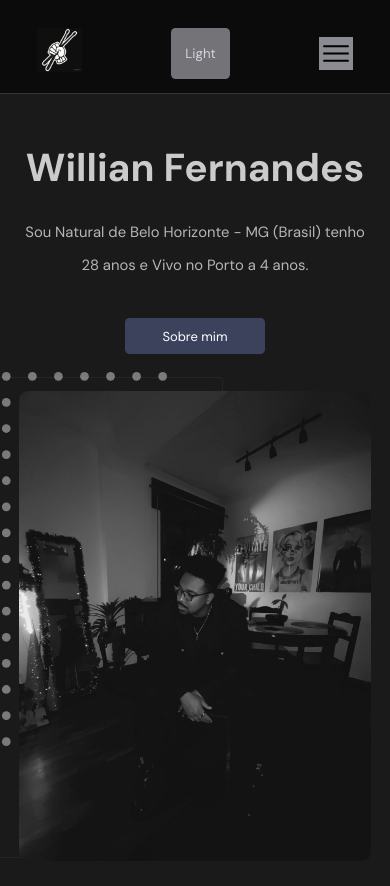
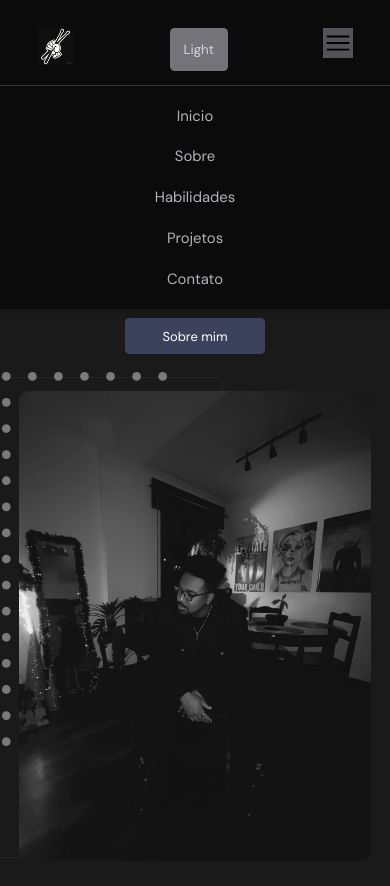
Before and after one commit to Willcrisfer/teste, a React (Vite) app: page / in a window 390 px wide. Both pictures are taken after a click on the picture 336 px from the left and 53 px from the top of the page. Shown: the top 886 px of the page. Built offline with nearby package versions, Linux system fonts and the light colour scheme.

Commit message:
responsit

```diff
--- a/src/components/header/Header.jsx
+++ b/src/components/header/Header.jsx
@@ -5,6 +5,7 @@ import scrollToTop from "../../components/scrollToTop/ScrollToTop";
 import menu from "../../assets/header/menu.svg";
 import logo from "../../assets/header/logo.png";
 import "./header.css";
+import SwitchBurguer from "../../context/MenuBurguer";
 
 const Header = () => {
     const { theme, setTheme } = useTheme();
@@ -15,7 +16,7 @@ const Header = () => {
         <nav className="header">
             <div className="header__content max-width mb-0">
                 <NavLink to="/">
-                    <img src={logo} onClick={scrollToTop} alt="Willian Fernandes" />
+                    <img src={logo} className="header__logo" onClick={scrollToTop} alt="Willian Fernandes" />
                 </NavLink>
 
                 <ul className="header__links">
@@ -26,7 +27,7 @@ const Header = () => {
                         <NavLink to="/About" onClick={scrollToTop} >Sobre</NavLink>
                     </li>
                     <li>
-                        <NavLink to="/Skills"onClick={scrollToTop}>Habilidade</NavLink>
+                        <NavLink to="/Skills"onClick={scrollToTop}>Habilidades</NavLink>
                     </li>
                     <li>
                         <NavLink to="/Projects"onClick={scrollToTop}>Projetos</NavLink>
@@ -34,6 +35,7 @@ const Header = () => {
                     <li>
                         <a href="#footer">Contato</a>
                     </li>
+
                 </ul>
 
                 <button
@@ -43,26 +45,8 @@ const Header = () => {
                     {known ? "Light" : "Dark"}
                 </button>
 
-                <div className="header__mobile">
-                    <img src={menu} alt="Menu" className="burguer" />
-                    <ul className="mobile__links">
-                        <li>
-                            <NavLink to="/" onClick={scrollToTop}>Inicio</NavLink>
-                        </li>
-                        <li>
-                            <NavLink to="/About"onClick={scrollToTop}>Sobre</NavLink>
-                        </li>
-                        <li>
-                            <NavLink to="/Skills"onClick={scrollToTop}>Habilidade</NavLink>
-                        </li>
-                        <li>
-                            <NavLink to="/Projects"onClick={scrollToTop}>Projetos</NavLink>
-                        </li>
-                        <li>
-                            <a href="#footer">Contato</a>
-                        </li>
-                    </ul>
-                </div>
+                <SwitchBurguer  />
+
             </div>
         </nav>
     );
--- a/src/components/header/header.css
+++ b/src/components/header/header.css
@@ -8,9 +8,9 @@
     color: var(--btn-nav-color);
     }
 
-.header img {
-    width: 4.8rem;
-    height: 4.8rem;
+.header .header__logo {
+    width: 4rem;
+    height: 4rem;
 }
 
 .header .header__content {
@@ -59,8 +59,16 @@
 .header.active {
     box-shadow: 0 0.2rem 0.5rem rgba(0,0,0,0.1);
 }
+.burguer {
+    width: 3.2rem;
+    height: 3.2rem;
+    background-color: var(--burguer-color);
+    cursor: pointer;
+}
 
 @media only screen and (max-width: 768px) {
+
+
     .header .header__content .header__links {
         display: none;
     }
@@ -70,8 +78,8 @@
     }
 
     .header .header__content .header__mobile img{
-        width: 3.6rem;
-        height: 3.6rem;
+        width: 3.2rem;
+        height: 3.2rem;
         cursor: pointer;
         background-color: var(--burguer-color);
 
@@ -90,15 +98,34 @@
        z-index: 1;
 
     }
+    .header__mobile.active .burguer {
+        width: 3.2rem;
+        height: 3.2rem;
+        background-color: var(--burguer-color);
+        border-radius: 0.6rem;
 
-    .header .header__content .header__mobile.active .mobile__links li{
-       margin-right: 0;
+
+    }
+    .mobile__links{
+        display: flex;
+        flex-direction: column;
+        width: 100%;
+        position: absolute;
+        top: 100%;
+        left: 0;
+        background-color: var(--nav-background);
+        padding: 1rem 0;
+        box-shadow: 0.0.4rem 0.5rem rgba(0,0,0,0.1);
+
      }
 
-     .header .header__content .header__mobile.active .mobile__links li {
+     .mobile__links li {
+        margin-right: 0;
         padding: 1rem;
         display: block;
         text-align: center;
       }
 
+
+
 }
--- /dev/null
+++ b/src/context/MenuBurguer.jsx
@@ -0,0 +1,55 @@
+import React, { useState, useEffect } from 'react';
+import burguerimg from '../assets/header/menu.svg';
+import scrollToTop from '../components/scrollToTop/ScrollToTop';
+import { NavLink } from 'react-router-dom';
+
+const SwitchBurguer = () => {
+  const [burguer, setBurguer] = useState("header__mobile");
+
+  useEffect(() => {
+    // Adicione a classe ao corpo do documento
+    document.body.classList.add(burguer);
+
+    // Remova a classe anteriormente adicionada ao corpo do documento
+    return () => {
+      document.body.classList.remove('header__mobile', 'mobile__links', 'active');
+    };
+  }, [burguer]);
+
+  const toggleClass = () => {
+    // Alterne entre as classes "header__mobile" e "header__mobile active"
+    if (burguer === 'header__mobile') {
+      setBurguer('header__mobile.active');
+    } else {
+      setBurguer('header__mobile');
+    }
+  };
+
+  return (
+    <div className={burguer}>
+      {/* Adicione a classe "active" se o estado "active" for verdadeiro */}
+
+        <img src={burguerimg} className='burguer' onClick={toggleClass} alt="" />
+
+      <ul className="mobile__links">
+        <li>
+          <NavLink to="/" onClick={scrollToTop}>Inicio</NavLink>
+        </li>
+        <li>
+          <NavLink to="/About" onClick={scrollToTop}>Sobre</NavLink>
+        </li>
+        <li>
+          <NavLink to="/Skills" onClick={scrollToTop}>Habilidades</NavLink>
+        </li>
+        <li>
+          <NavLink to="/Projects" onClick={scrollToTop}>Projetos</NavLink>
+        </li>
+        <li>
+          <a href="#footer">Contato</a>
+        </li>
+      </ul>
+    </div>
+  );
+};
+
+export default SwitchBurguer;
--- a/src/css/variables.css
+++ b/src/css/variables.css
@@ -48,7 +48,7 @@ body.dark {
   --text-color: #d9dce0ce;
   --secondary-color: #3d71af;
   --color-nav-hover:#6969a0;
-  --burguer-color: #cacad4ab;
+  --burguer-color: #cacad460;
   --home-color-abstratdetail:#f3f6fb0c;
 
 }
```
